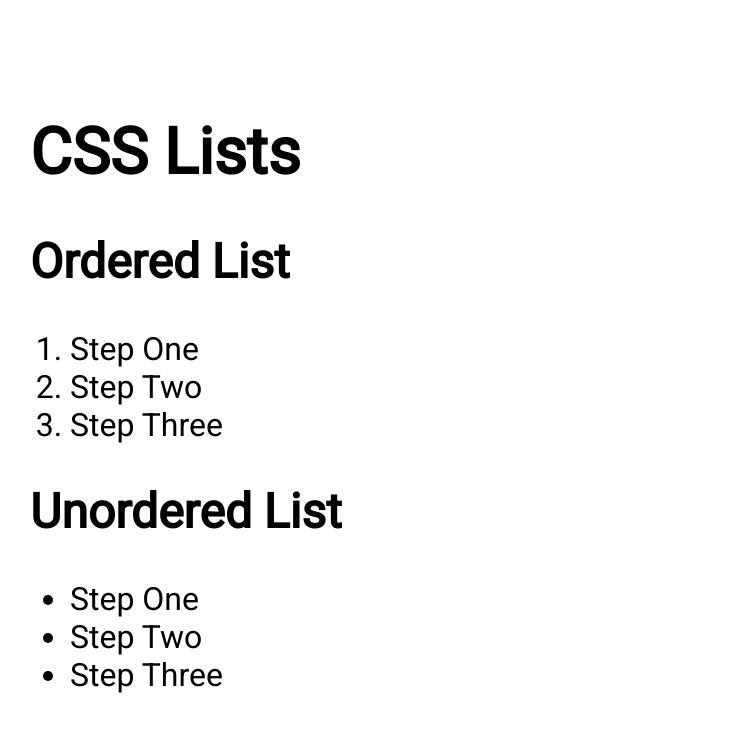
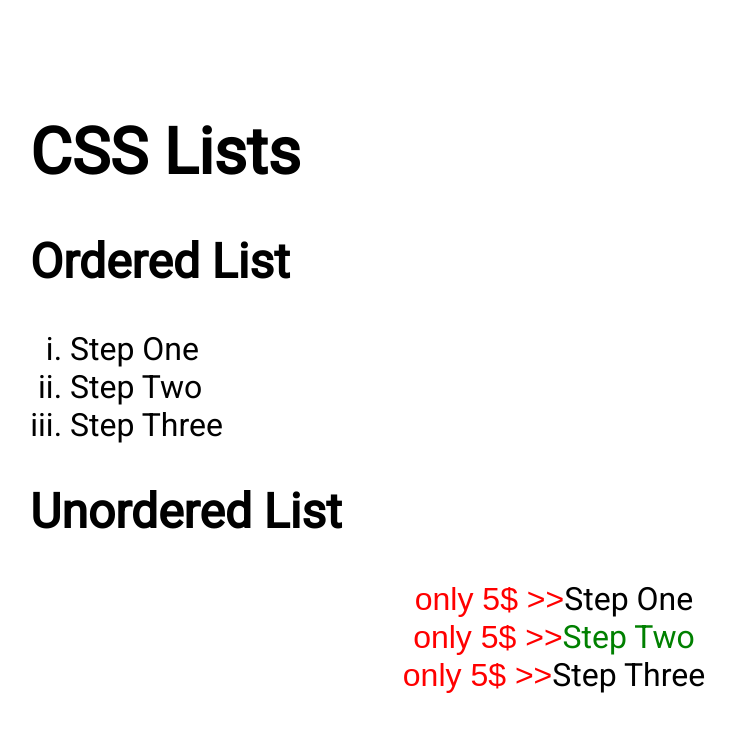
Before and after one commit to NSENGIYUMVA-Christian/css-course, a plain HTML site: page 08_lesson_starter/index.html in a window 1280 px wide. Shown: the whole page, without its empty margins (106-841 px from the left). Drawn offline with Linux system fonts and the light colour scheme.

Commit message:
finished list styling

```diff
--- a/08_lesson_starter/css/style.css
+++ b/08_lesson_starter/css/style.css
@@ -5,3 +5,32 @@ body {
   font-size: 2rem;
   font-family: "Roboto", sans-serif;
 }
+
+
+/* we can add start to specify when numbering stars, attribute in <ol start="3" reversed ></ol> */
+ol{
+  list-style-type: lower-roman;
+}
+
+ul{
+  list-style-type: square;
+  text-align: center;
+  /* inside value make them list moves with the content */
+  list-style-position: inside;
+  /* list-style-image: url('../images/checkmark.png'); */
+  /* short hand: shape image position */
+  /* list-style:square url('../images/checkmark.png') inside ; */
+}
+
+/* pseudo class in lists: choosing a specific list item, in this case we choose the second || we can pass odd or even parameter in the child*/
+ul li:nth-child(2) {
+  color: green
+}
+
+/* pseudo element */
+ul ::marker{
+  color:red;
+  font-family: fantasy;
+  font-size: 1em;
+  content:"only 5$ >>"
+}
```
